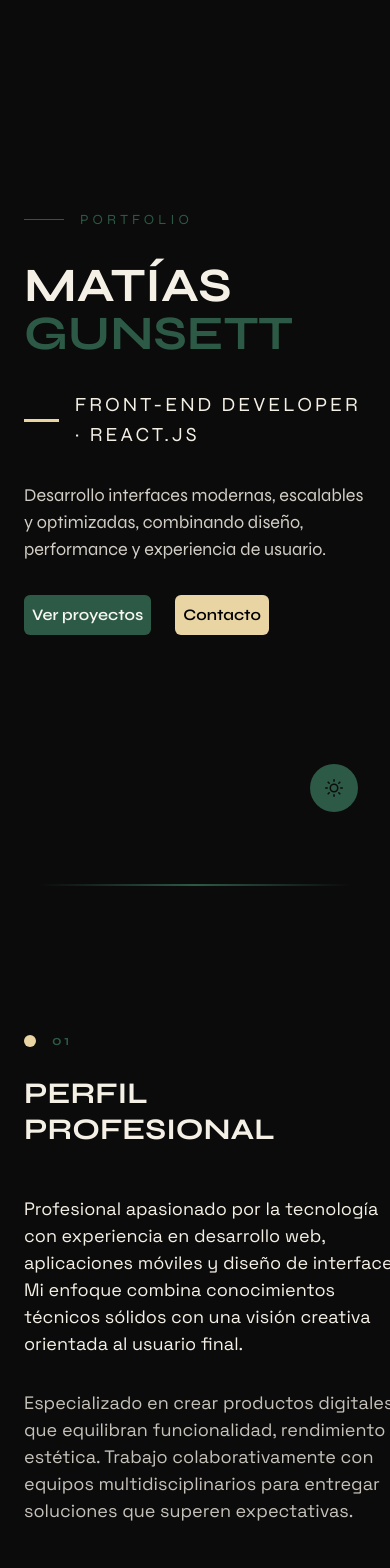
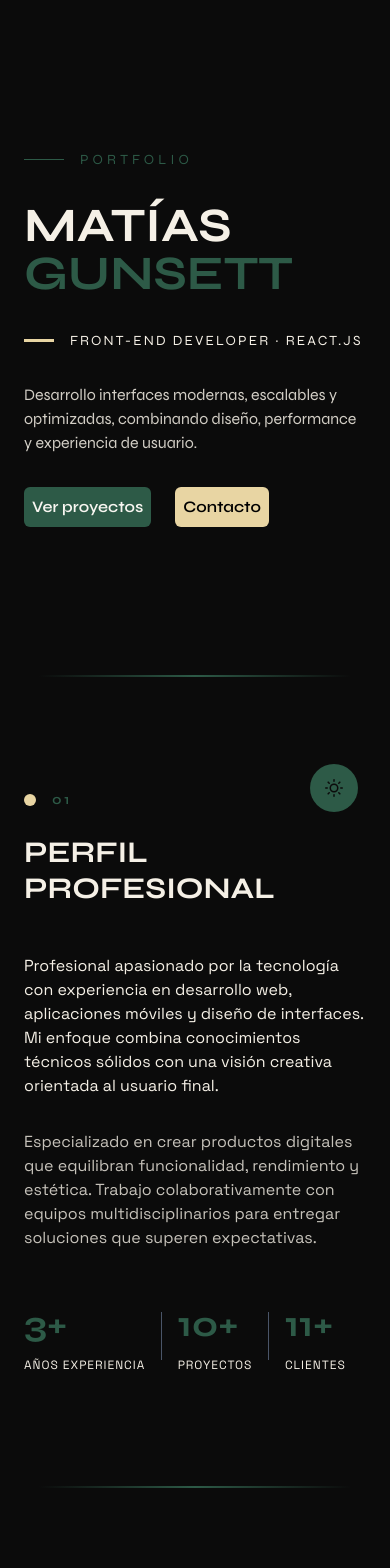
Before and after one commit to mgunsett/Portfolio, a React (Vite) app: page / in a window 390 px wide. Shown: the top 1568 px of the page. Built offline with nearby package versions, Linux system fonts and the light colour scheme.

Commit message:
mobile design

```diff
--- a/src/components/Footer.jsx
+++ b/src/components/Footer.jsx
@@ -24,6 +24,7 @@ const Footer = () => {
     const bg = colorMode === "dark" ? "surface" : "modalbg";
     const color = colorMode === "dark" ? "beige" : "background";
     const logo = colorMode === "dark" ? logoClaro3 : logoOscuro;
+    const hoverColor = colorMode === "dark" ? "yellow" : "green";
 
     return (
         <Box as="footer" bg={bg} color={color} py={8} mt={12}>
@@ -36,24 +37,24 @@ const Footer = () => {
                     <Heading as="h3" size="lg">Links</Heading>
                     <List mt={2} spacing={2}>
                         <ListItem display="flex" alignItems="center" gap={2}>
-                            <Box w={3} h={3} bg="green" borderRadius="full"/>
-                            <Link href="#home">Home</Link>
+                            <Box w={3} h={3} bg={hoverColor} borderRadius="full"/>
+                            <Link href="#home" _hover={{ textDecoration: 'none', color: hoverColor }}>Home</Link>
                         </ListItem>
                         <ListItem display="flex" alignItems="center" gap={2}>
                             <Box w={3} h={3} bg="green" borderRadius="full"/>
-                            <Link href="#perfil">Perfil</Link>
+                            <Link href="#perfil" _hover={{ textDecoration: 'none', color: hoverColor }}>Perfil</Link>
                         </ListItem>
                         <ListItem display="flex" alignItems="center" gap={2}>
                             <Box w={3} h={3} bg="green" borderRadius="full"/>
-                            <Link href="#habilidades">Habilidades</Link>
+                            <Link href="#habilidades" _hover={{ textDecoration: 'none', color: hoverColor }}>Habilidades</Link>
                         </ListItem>
                         <ListItem display="flex" alignItems="center" gap={2}>
                             <Box w={3} h={3} bg="green" borderRadius="full"/>
-                            <Link href="#proyectos">Proyectos</Link>
+                            <Link href="#proyectos" _hover={{ textDecoration: 'none', color: hoverColor }}>Proyectos</Link>
                         </ListItem>
                         <ListItem display="flex" alignItems="center" gap={2}>
                             <Box w={3} h={3} bg="green" borderRadius="full"/>
-                            <Link href="#contacto">Contacto</Link>
+                            <Link href="#contacto" _hover={{ textDecoration: 'none', color: hoverColor }}>Contacto</Link>
                         </ListItem>
                     </List>
                 </Box>
--- a/src/components/Habilidades.jsx
+++ b/src/components/Habilidades.jsx
@@ -45,14 +45,14 @@ const Habilidades = () => {
           bgGradient="linear(to-r, transparent, green , transparent)"
           mb={12}
           m={'auto'}
-          mt={10}
+          mt={{ base: 4, md: 10 }}
         />
 
       <MotionBox
         as="section"
         py={24}
-        px={[6, 12, 24]}
-        mt={12}
+        px={{ base: 6, md: 12, lg: 24 }}
+        mt={{ base: 4, md: 12 }}
         initial={{ opacity: 0, y: 30 }}
         whileInView={{ opacity: 1, y: 0 }}
         viewport={{ once: true }}
@@ -105,7 +105,7 @@ const Habilidades = () => {
                 <Flex align="center" justify="flex-start" pt={6} wrap="wrap" gap={2}>
                     <Flex
                         h={24}
-                        w={20}
+                        w={{ base: 16, md: 20 }}
                         flexDirection="column"
                         align="center"
                         justify="center"
@@ -127,7 +127,7 @@ const Habilidades = () => {
                     </Flex>
                     <Flex
                         h={24}
-                        w={20}
+                        w={{ base: 16, md: 20 }}
                         flexDirection="column"
                         align="center"
                         justify="center"
@@ -149,7 +149,7 @@ const Habilidades = () => {
                     </Flex>
                     <Flex
                         h={24}
-                        w={20}
+                        w={{ base: 16, md: 20 }}
                         flexDirection="column"
                         align="center"
                         justify="center"
@@ -171,7 +171,7 @@ const Habilidades = () => {
                     </Flex>
                     <Flex
                         h={24}
-                        w={20}
+                        w={{ base: 16, md: 20 }}
                         flexDirection="column"
                         align="center"
                         justify="center"
@@ -193,7 +193,7 @@ const Habilidades = () => {
                     </Flex>
                     <Flex
                         h={24}
-                        w={20}
+                        w={{ base: 16, md: 20 }}
                         flexDirection="column"
                         align="center"
                         justify="center"
--- a/src/components/Hero.jsx
+++ b/src/components/Hero.jsx
@@ -65,7 +65,7 @@ const Hero = () => {
   return (
     <Box
     id="home"
-    minH="100vh"
+    minH={{ base: "80vh", md: "100vh" }}
     display="flex"
     alignItems="center"
     px={[6, 12, 24]}
@@ -128,9 +128,9 @@ const Hero = () => {
             </Box>
           </Heading>
           <Flex align="center" gap={4}>
-          <Box w="50px" h="3px" bg="yellow" />
+          <Box w={{ base: "30px", md: "50px" }} h="3px" bg="yellow" />
           <Text
-            fontSize="xl"
+            fontSize={{ base: "sm", md: "xl" }}
             letterSpacing="0.15em"
             textTransform="uppercase"
           >
@@ -138,7 +138,7 @@ const Hero = () => {
           </Text>
           </Flex>
 
-          <Text maxW="2xl" fontSize="lg" opacity={0.85}>
+          <Text maxW="2xl" fontSize={{ base: "md", md: "lg" }} opacity={0.85}>
             Desarrollo interfaces modernas, escalables y optimizadas,
             combinando diseño, performance y experiencia de usuario.
           </Text>
--- a/src/components/ProfessionalProfile.jsx
+++ b/src/components/ProfessionalProfile.jsx
@@ -32,14 +32,14 @@ const ProfessionalProfile = () => {
           bgGradient="linear(to-r, transparent, green , transparent)"
           mb={12}
           m={'auto'}
-          mt={10}
+          mt={{ base: 0, md: 10 }}
         />
 
       <MotionBox
         as="section"
         py={24}
-        px={[6, 12, 24]}
-        mt={12}
+        px={{ base: 6, md: 12, lg: 24 }}
+        mt={{ base: 4, md: 12 }}
         initial={{ opacity: 0, y: 30 }}
         whileInView={{ opacity: 1, y: 0 }}
         viewport={{ once: true }}
@@ -70,7 +70,7 @@ const ProfessionalProfile = () => {
               </Flex>
               <Heading
                 fontFamily={'"Syne", sans-serif'}
-                fontSize={["3xl", "4xl"]}
+                fontSize={{ base: "3xl", md: "4xl" }}
                 fontWeight="700"
                 textTransform="uppercase"
                 lineHeight="1.2"
@@ -81,26 +81,26 @@ const ProfessionalProfile = () => {
               </Heading>
             </GridItem>
             <GridItem colSpan={{ base: 1, md: 8 }} >
-              <Text id="profile-text" fontSize="lg" mb={8} fontFamily={'space'}>
+              <Text id="profile-text" fontSize={{ base: "md", md: "lg" }} mb={8} fontFamily={'space'}>
                 Profesional apasionado por la tecnología con experiencia en
                 desarrollo web, aplicaciones móviles y diseño de interfaces. Mi
                 enfoque combina conocimientos técnicos sólidos con una visión
                 creativa orientada al usuario final.
               </Text>
-              <Text fontSize="lg" mb={8} opacity={0.8} fontFamily={'space'}>
+              <Text fontSize={{ base: "md", md: "lg" }} mb={8} opacity={0.8} fontFamily={'space'}>
                 Especializado en crear productos digitales que equilibran
                 funcionalidad, rendimiento y estética. Trabajo colaborativamente
                 con equipos multidisciplinarios para entregar soluciones que
                 superen expectativas.
               </Text>
-              <Flex align="center" gap={8} pt={4}>
+              <Flex align="center" gap={{ base: 4, md: 8 }} pt={4}>
                 <Box>
                   <Text fontSize="4xl" fontWeight="bold" color="green">
                     3+
                   </Text>
                   <Text
                     fontFamily={'space'}
-                    fontSize="sm"
+                    fontSize={{ base: "xs", md: "sm" }}
                     letterSpacing="0.08em"
                     textTransform="uppercase"
                     mt={1}
@@ -119,7 +119,7 @@ const ProfessionalProfile = () => {
                   </Text>
                   <Text
                     fontFamily={'space'}
-                    fontSize="sm"
+                    fontSize={{ base: "xs", md: "sm" }}
                     letterSpacing="0.08em"
                     textTransform="uppercase"
                     mt={1}
@@ -138,7 +138,7 @@ const ProfessionalProfile = () => {
                   </Text>
                   <Text
                     fontFamily={'space'}
-                    fontSize="sm"
+                    fontSize={{ base: "xs", md: "sm" }}
                     letterSpacing="0.08em"
                     textTransform="uppercase"
                     mt={1}
```
